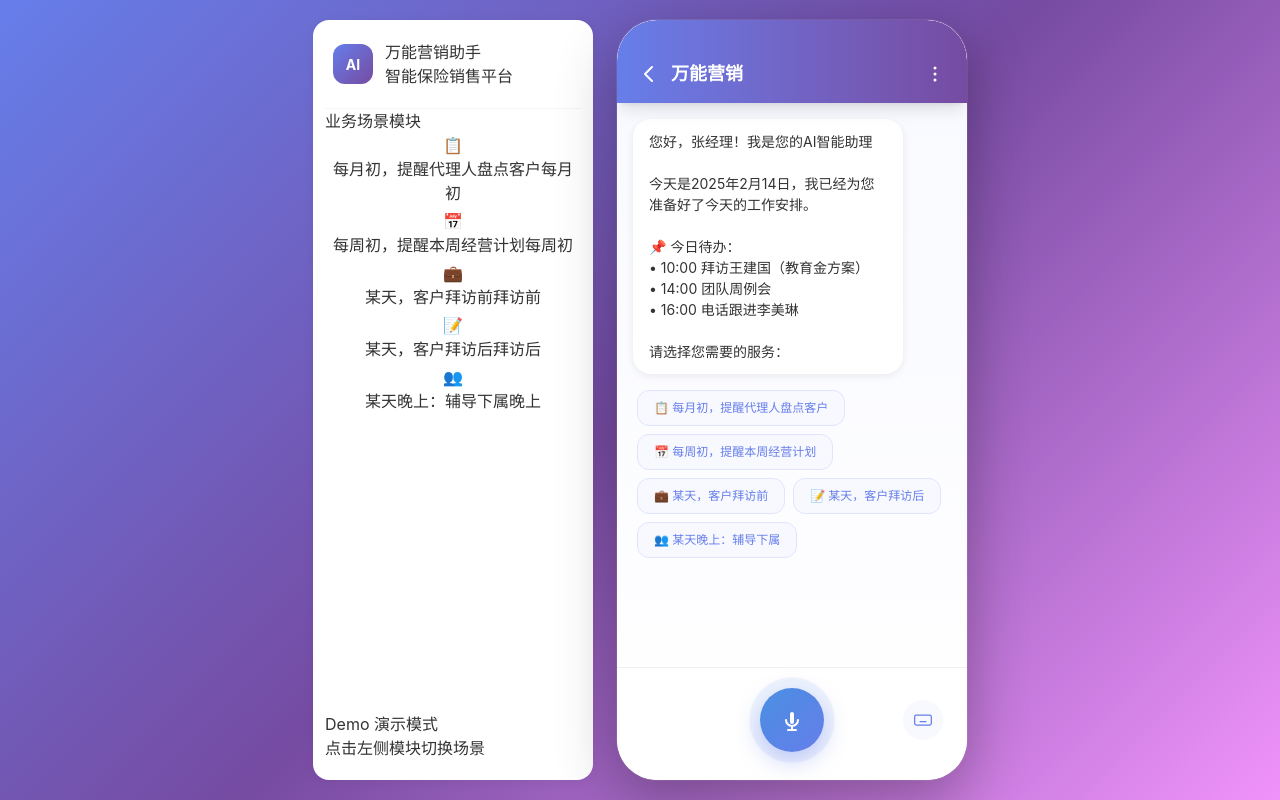
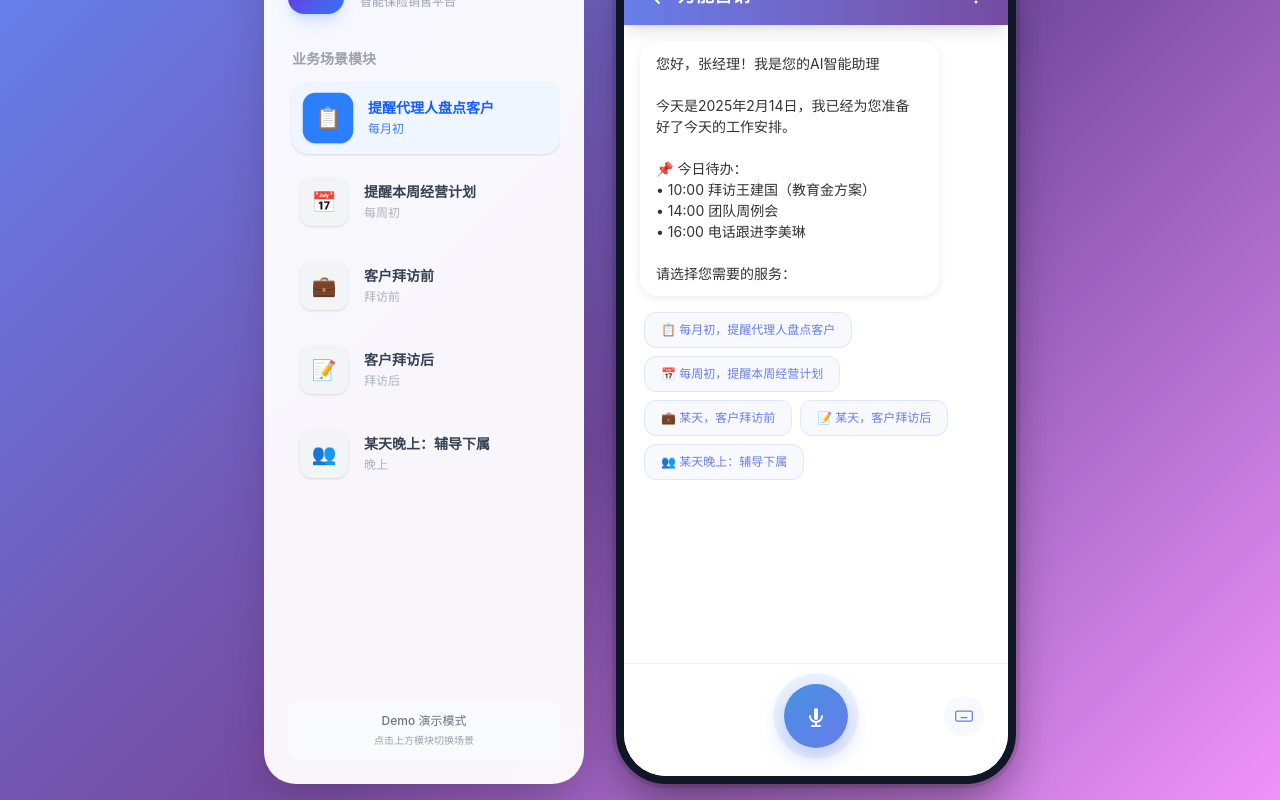
Before and after one commit to LKoracle/SX102, a React (Vite) app: page / in a window 1280 px wide. Built offline with nearby package versions, Linux system fonts and the light colour scheme.

Commit message:
Update App.tsx

```diff
--- a/src/App.tsx
+++ b/src/App.tsx
@@ -8,41 +8,52 @@ import { useChat } from './hooks/useChat';
 import { useSpeech } from './hooks/useSpeech';
 import { scenarios } from './data/scenarios';
 
+// 更新配置：调整配色以匹配截图的“高级感”
 const modulesMeta = [
   {
     id: 'monthly-review',
     name: '每月初，提醒代理人盘点客户',
     timing: '每月初',
     icon: '📋',
-    color: '#4F6BF6',
+    color: 'bg-blue-500', // 图标背景色
+    lightColor: 'bg-blue-50', // 选中时的背景色
+    textColor: 'text-blue-600', // 选中时的文字色
   },
   {
     id: 'weekly-plan',
     name: '每周初，提醒本周经营计划',
     timing: '每周初',
     icon: '📅',
-    color: '#6366F1',
+    color: 'bg-indigo-500',
+    lightColor: 'bg-indigo-50',
+    textColor: 'text-indigo-600',
   },
   {
     id: 'pre-visit',
     name: '某天，客户拜访前',
     timing: '拜访前',
     icon: '💼',
-    color: '#818CF8',
+    color: 'bg-orange-400',
+    lightColor: 'bg-orange-50',
+    textColor: 'text-orange-600',
   },
   {
     id: 'post-visit',
     name: '某天，客户拜访后',
     timing: '拜访后',
     icon: '📝',
-    color: '#7C3AED',
+    color: 'bg-emerald-500',
+    lightColor: 'bg-emerald-50',
+    textColor: 'text-emerald-600',
   },
   {
     id: 'team-coaching',
     name: '某天晚上：辅导下属',
     timing: '晚上',
     icon: '👥',
-    color: '#A78BFA',
+    color: 'bg-purple-500',
+    lightColor: 'bg-purple-50',
+    textColor: 'text-purple-600',
   },
 ];
 
@@ -51,21 +62,19 @@ function App() {
   const speech = useSpeech();
   const messagesEndRef = useRef<HTMLDivElement>(null);
   const chatContainerRef = useRef<HTMLDivElement>(null);
-  const [activeModule, setActiveModule] = useState<string | null>(null);
+  const [activeModule, setActiveModule] = useState<string | null>('monthly-review'); // 默认选中第一个
 
   useEffect(() => {
     chat.initChat();
     // eslint-disable-next-line react-hooks/exhaustive-deps
   }, []);
 
-  // Auto scroll to bottom
   useEffect(() => {
     if (messagesEndRef.current) {
       messagesEndRef.current.scrollIntoView({ behavior: 'smooth' });
     }
   }, [chat.messages, chat.isTyping, chat.quickReplies]);
 
-  // Handle voice transcript submission
   useEffect(() => {
     if (speech.transcript && !speech.isListening) {
       const text = speech.transcript.trim();
@@ -110,55 +119,89 @@ function App() {
   );
 
   return (
-    <div className="h-full flex items-center justify-center py-5" style={{ background: 'linear-gradient(135deg, #667eea 0%, #764ba2 50%, #f093fb 100%)' }}>
-      {/* Left Sidebar Navigation */}
-      <div className="sidebar">
-        <div className="sidebar-header">
-          <div className="sidebar-logo">AI</div>
+    // 外层容器：保持渐变背景，Flex 布局让左右并排
+    <div className="h-screen w-full flex items-center justify-center p-4 gap-8 overflow-hidden"
+         style={{ background: 'linear-gradient(135deg, #667eea 0%, #764ba2 50%, #f093fb 100%)' }}>
+
+      {/* ================= 左侧：业务场景导航栏 (新视觉) ================= */}
+      <aside className="hidden md:flex flex-col w-80 h-[850px] bg-white/95 backdrop-blur-xl rounded-[32px] shadow-2xl p-6 relative z-10">
+
+        {/* 1. Header 区域 */}
+        <div className="flex items-center gap-4 mb-8">
+          {/* Logo 盒子 */}
+          <div className="w-14 h-14 rounded-2xl bg-gradient-to-br from-[#6a11cb] to-[#2575fc] flex items-center justify-center shadow-lg shadow-blue-500/20">
+            <span className="text-white font-bold text-xl tracking-wider">AI</span>
+          </div>
           <div>
-            <h2 className="sidebar-title">万能营销助手</h2>
-            <p className="sidebar-subtitle">智能保险销售平台</p>
+            <h1 className="text-xl font-bold text-gray-800 tracking-tight">万能营销助手</h1>
+            <p className="text-xs text-gray-400 font-medium mt-1">智能保险销售平台</p>
           </div>
         </div>
 
-        <div className="sidebar-label">业务场景模块</div>
+        {/* 2. 小标题 */}
+        <div className="px-1 mb-3">
+          <span className="text-sm font-semibold text-gray-400">业务场景模块</span>
+        </div>
 
-        <nav className="sidebar-nav">
-          {modulesMeta.map((mod) => (
+        {/* 3. 导航列表区域 - 可滚动 */}
+        <nav className="flex-1 overflow-y-auto space-y-3 pr-1 scrollbar-hide">
+          {modulesMeta.map((mod) => {
+            const isActive = activeModule === mod.id;
+
+            return (
               <button
                 key={mod.id}
-              className={`sidebar-item ${activeModule === mod.id ? 'sidebar-item-active' : ''}`}
                 onClick={() => handleModuleClick(mod.id)}
+                className={`w-full p-3 rounded-2xl flex items-center gap-4 transition-all duration-300 group text-left relative
+                  ${isActive
+                    ? `${mod.lightColor} shadow-sm translate-x-1`
+                    : 'hover:bg-gray-50 hover:translate-x-1'
+                  }`}
               >
-              <span
-                className="sidebar-icon"
-                style={{
-                  background: activeModule === mod.id ? mod.color : undefined,
-                }}
-              >
+                {/* 左侧图标盒子 */}
+                <div className={`w-12 h-12 rounded-xl flex items-center justify-center text-xl shadow-sm transition-transform duration-300 ${isActive ? 'scale-105' : 'group-hover:scale-105'}
+                  ${isActive ? mod.color + ' text-white' : 'bg-gray-100 text-gray-500'}`}>
                   {mod.icon}
-              </span>
-              <div className="sidebar-item-text">
-                <span className="sidebar-item-name">{mod.name}</span>
-                <span className="sidebar-item-timing">{mod.timing}</span>
                 </div>
-              {activeModule === mod.id && (
-                <span className="sidebar-active-dot" style={{ background: mod.color }} />
+
+                {/* 中间文字 */}
+                <div className="flex-1 min-w-0">
+                  <h3 className={`font-bold text-sm truncate leading-tight mb-1 ${isActive ? mod.textColor : 'text-gray-700'}`}>
+                    {mod.name.split('，')[1] || mod.name} {/* 智能截取逗号后的重点 */}
+                  </h3>
+                  <p className={`text-xs ${isActive ? mod.textColor : 'text-gray-400'} opacity-80`}>
+                    {mod.timing}
+                  </p>
+                </div>
+
+                {/* 选中态：右侧的小圆点 */}
+                {isActive && (
+                  <div className={`w-2 h-2 rounded-full ${mod.textColor.replace('text', 'bg')}`} />
                 )}
               </button>
-          ))}
+            );
+          })}
         </nav>
 
-        <div className="sidebar-footer">
-          <p>Demo 演示模式</p>
-          <p>点击左侧模块切换场景</p>
+        {/* 4. 底部 Footer */}
+        <div className="mt-4 pt-4 border-t border-gray-100">
+          <div className="bg-gray-50 rounded-xl p-3 text-center">
+            <p className="text-xs font-medium text-gray-500">Demo 演示模式</p>
+            <p className="text-[10px] text-gray-400 mt-1">点击上方模块切换场景</p>
           </div>
         </div>
+      </aside>
 
-      {/* Phone Mockup - Centered */}
-      <div className="phone-frame">
-        <div className="phone-notch" />
-        <div className="phone-screen">
+
+      {/* ================= 右侧：手机容器 (保持居中) ================= */}
+      <main className="relative h-[850px] w-[400px] shrink-0">
+        <div className="absolute inset-0 bg-gray-900 rounded-[50px] shadow-[0_25px_50px_-12px_rgba(0,0,0,0.5)] border-[8px] border-gray-900 overflow-hidden ring-4 ring-black/10">
+
+          {/* 手机刘海 */}
+          <div className="absolute top-0 left-1/2 -translate-x-1/2 h-7 w-40 bg-gray-900 rounded-b-2xl z-50"></div>
+
+          {/* 手机屏幕内容 */}
+          <div className="h-full bg-white flex flex-col relative">
             <Header
               isSpeaking={speech.isSpeaking}
               onStopSpeaking={speech.stopSpeaking}
@@ -167,7 +210,7 @@ function App() {
             {/* Chat messages area */}
             <div
               ref={chatContainerRef}
-            className="flex-1 overflow-y-auto pt-4 pb-4"
+              className="flex-1 overflow-y-auto pt-4 pb-4 scroll-smooth"
               style={{ WebkitOverflowScrolling: 'touch' }}
             >
               {chat.messages.map((msg) => (
@@ -176,7 +219,6 @@ function App() {
 
               {chat.isTyping && <TypingIndicator />}
 
-            {/* Quick replies */}
               {chat.quickReplies.length > 0 && !chat.isTyping && (
                 <QuickReplies replies={chat.quickReplies} onSelect={handleQuickReply} />
               )}
@@ -195,6 +237,8 @@ function App() {
             />
           </div>
         </div>
+      </main>
+
     </div>
   );
 }
```
Lines whose indentation alone changed are shown as unchanged.
